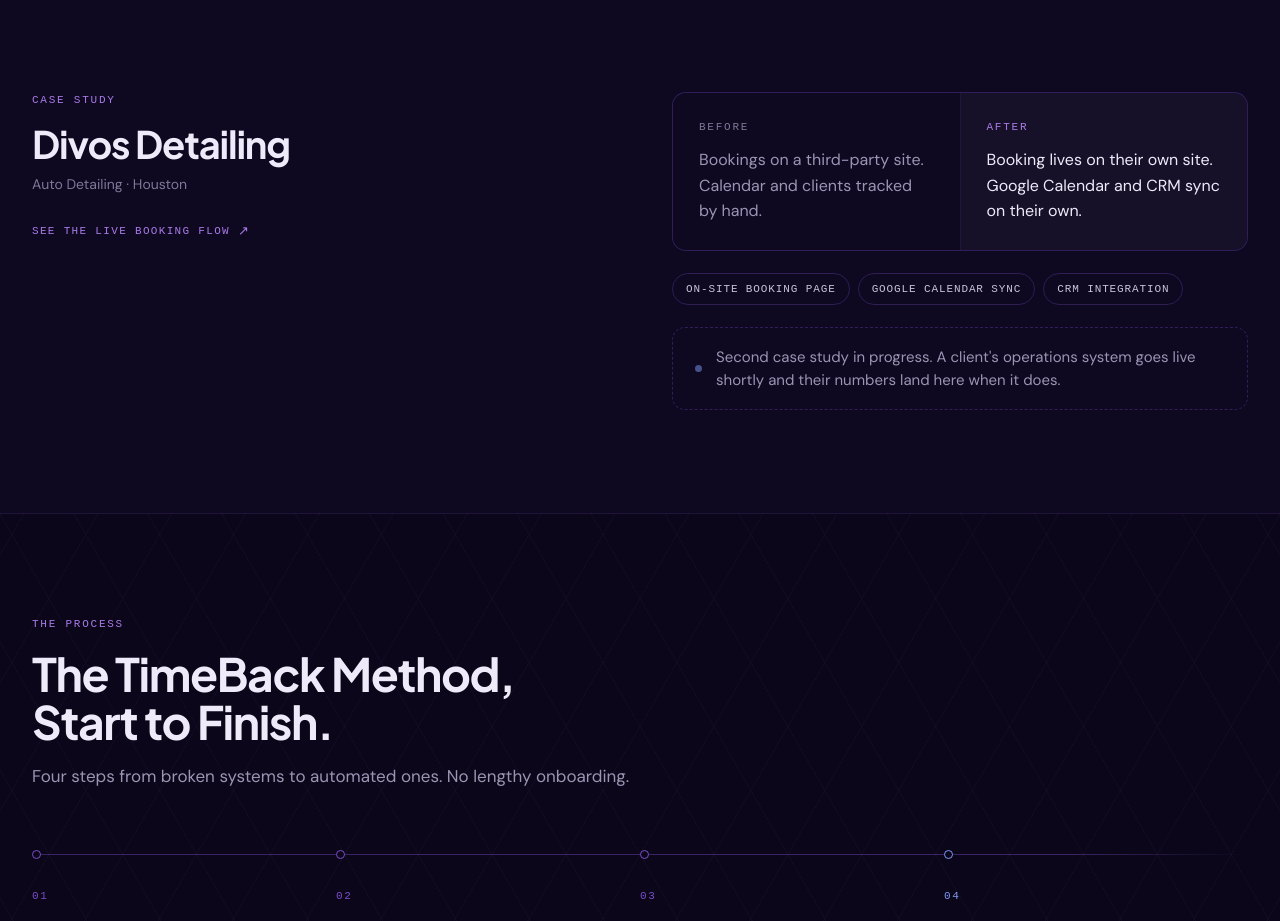
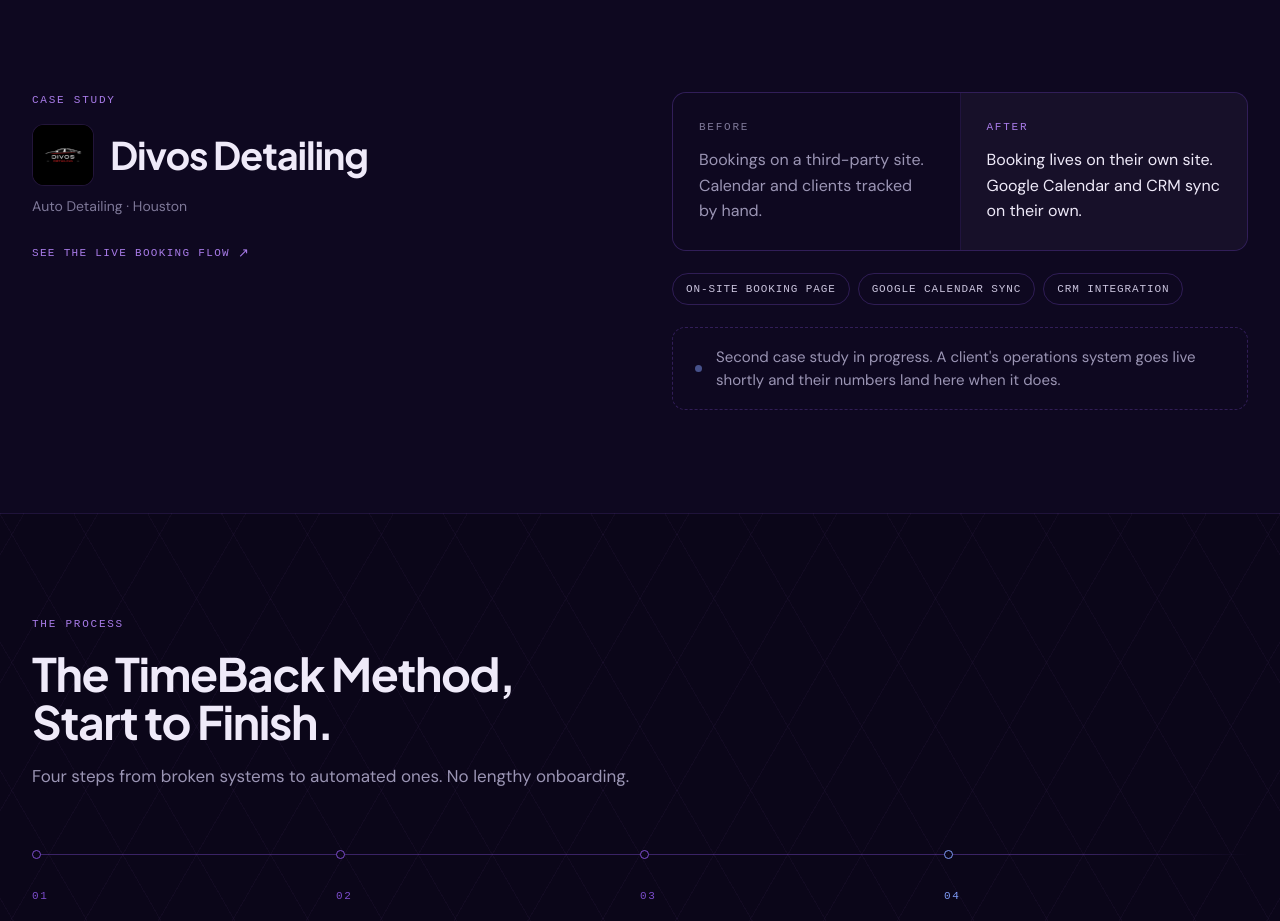
Before and after one commit to seeyum/seqncwebsite-claude, a React (Vite) app in the folder seqnc-site-claude/: page / in a window 1280 px wide. Shown: the part 2780-3701 px from the top of the page. Built offline with nearby package versions, Linux system fonts and the light colour scheme; the HTML template or start-up script is replaced by a standard one; a web font is replaced by a local one.

Commit message:
Add files via upload
updated nav bar and case study divos

```diff
--- a/seqnc-site-claude/src/components/CaseStudy.tsx
+++ b/seqnc-site-claude/src/components/CaseStudy.tsx
@@ -12,7 +12,12 @@
         <Reveal style={{ display: "grid", gridTemplateColumns: "repeat(auto-fit,minmax(min(280px,100%),1fr))", gap: "clamp(36px,5vw,64px)", alignItems: "start" }}>
           <div>
             <div style={label}>{w.label}</div>
-            <h2 style={{ fontFamily: display, fontSize: "clamp(28px,3vw,38px)", lineHeight: 1.06, letterSpacing: "-0.03em", fontWeight: 700, margin: "0 0 10px" }}>{w.client}</h2>
+            <div style={{ display: "flex", alignItems: "center", gap: 16, marginBottom: 10 }}>
+              <div style={{ width: 62, height: 62, flexShrink: 0, borderRadius: 12, border: "1px solid rgba(124,77,204,0.28)", background: "#000", display: "flex", alignItems: "center", justifyContent: "center", overflow: "hidden" }}>
+                <img src="/divos-logo.jpg" alt="Divos Detailing logo" style={{ width: "100%", height: "100%", objectFit: "contain", display: "block" }} />
+              </div>
+              <h2 style={{ fontFamily: display, fontSize: "clamp(28px,3vw,38px)", lineHeight: 1.06, letterSpacing: "-0.03em", fontWeight: 700, margin: 0 }}>{w.client}</h2>
+            </div>
             <div style={{ fontSize: 14, color: c.faint, marginBottom: 22 }}>{w.meta}</div>
             <a href={w.liveUrl} target="_blank" rel="noopener noreferrer" style={{ display: "inline-flex", alignItems: "center", gap: 8, fontFamily: mono, fontSize: 11, letterSpacing: "0.12em", textTransform: "uppercase", color: c.violetLight }}>
               {w.link}
--- a/seqnc-site-claude/src/components/Navbar.tsx
+++ b/seqnc-site-claude/src/components/Navbar.tsx
@@ -71,7 +71,7 @@
           gap: 24,
         }}
       >
-        <Link to="/" style={{ display: "flex", alignItems: "center", flexShrink: 0 }}>
+        <Link to="/" aria-label="Back to top" onClick={() => window.scrollTo({ top: 0, behavior: window.matchMedia("(prefers-reduced-motion: reduce)").matches ? "auto" : "smooth" })} style={{ display: "flex", alignItems: "center", flexShrink: 0 }}>
           <img src={logo} alt="Seqnc Automations" style={{ height: compact ? 30 : 34, width: "auto", display: "block" }} />
         </Link>
         <div style={{ display: "flex", alignItems: "center", gap: "clamp(14px,2vw,30px)", justifyContent: "flex-end" }}>
```
